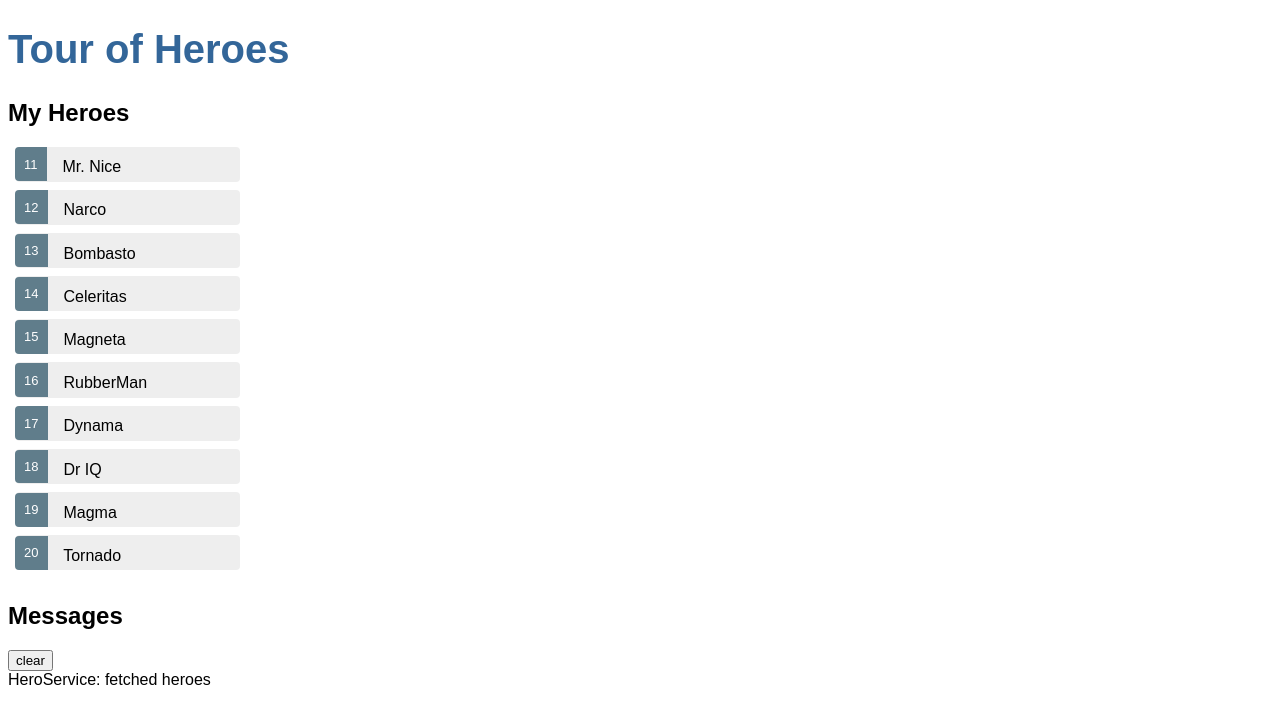
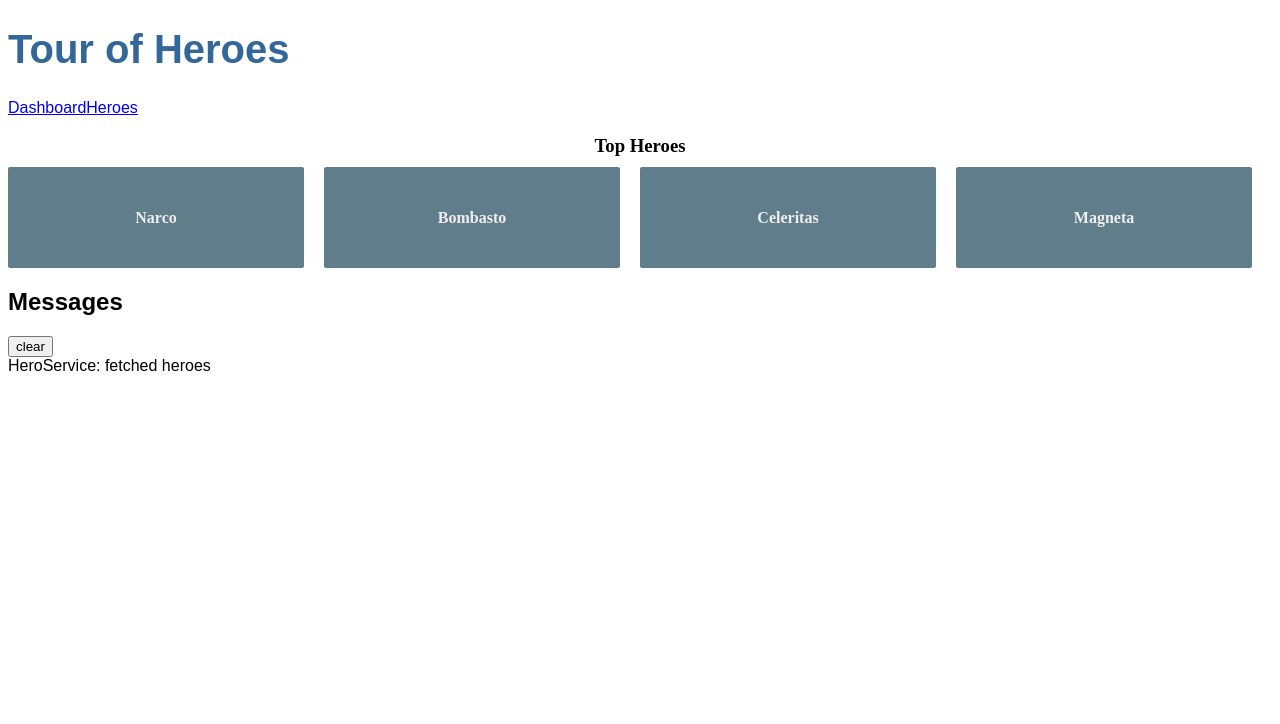
Before and after one commit to tadashigaki/angular-tour-of-heroes, an Angular app: page /dashboard in a window 1280 px wide. Shown: the top 724 px of the page. Built offline with nearby package versions, Linux system fonts and the light colour scheme.

Commit message:
Add dashbaord

```diff
--- a/src/app/app.component.html
+++ b/src/app/app.component.html
@@ -1,3 +1,7 @@
 <h1>{{title}}</h1>
-<app-heroes></app-heroes>
+<nav>
+    <a routerLink="/dashboard">Dashboard</a>
+    <a routerLink="/heroes">Heroes</a>
+</nav>
+<router-outlet></router-outlet>
 <app-messages></app-messages>
--- /dev/null
+++ b/src/app/dashboard/dashboard.component.css
@@ -0,0 +1,62 @@
+/* DashboardComponent's private CSS styles */
+[class*='col-'] {
+  float: left;
+  padding-right: 20px;
+  padding-bottom: 20px;
+}
+[class*='col-']:last-of-type {
+  padding-right: 0;
+}
+a {
+  text-decoration: none;
+}
+*, *:after, *:before {
+  -webkit-box-sizing: border-box;
+  -moz-box-sizing: border-box;
+  box-sizing: border-box;
+}
+h3 {
+  text-align: center; margin-bottom: 0;
+}
+h4 {
+  position: relative;
+}
+.grid {
+  margin: 0;
+}
+.col-1-4 {
+  width: 25%;
+}
+.module {
+  padding: 20px;
+  text-align: center;
+  color: #eee;
+  max-height: 120px;
+  min-width: 120px;
+  background-color: #607d8b;
+  border-radius: 2px;
+}
+.module:hover {
+  background-color: #eee;
+  cursor: pointer;
+  color: #607d8b;
+}
+.grid-pad {
+  padding: 10px 0;
+}
+.grid-pad > [class*='col-']:last-of-type {
+  padding-right: 20px;
+}
+@media (max-width: 600px) {
+  .module {
+    font-size: 10px;
+    max-height: 75px; }
+}
+@media (max-width: 1024px) {
+  .grid {
+    margin: 0;
+  }
+  .module {
+    min-width: 60px;
+  }
+}
--- /dev/null
+++ b/src/app/dashboard/dashboard.component.html
@@ -0,0 +1,8 @@
+<h3>Top Heroes</h3>
+<div class="grid grid-pad">
+    <a *ngFor="let hero of heroes" class="col-1-4">
+        <div class="module hero">
+            <h4>{{hero.name}}</h4>
+        </div>
+    </a>
+</div>
--- /dev/null
+++ b/src/app/dashboard/dashboard.component.ts
@@ -0,0 +1,24 @@
+import { Component, OnInit } from '@angular/core';
+import { Hero } from '../hero';
+import { HeroService } from '../hero.service';
+
+@Component({
+  selector: 'app-dashboard',
+  templateUrl: './dashboard.component.html',
+  styleUrls: ['./dashboard.component.css']
+})
+export class DashboardComponent implements OnInit {
+  heroes: Hero[] = [];
+
+  constructor(private heroService: HeroService) { }
+
+  ngOnInit() {
+    this.getHeroes();
+  }
+
+  getHeroes(): void {
+    this.heroService.getHeroes()
+      .subscribe(heroes => this.heroes = heroes.slice(1, 5));
+  }
+
+}
```
Also changed, not shown: src/app/app-routing.module.ts (added, +21 -0 lines), src/app/app.module.ts (+6 -2 lines), 2 other files (tests, documents, lock files or other folders).
